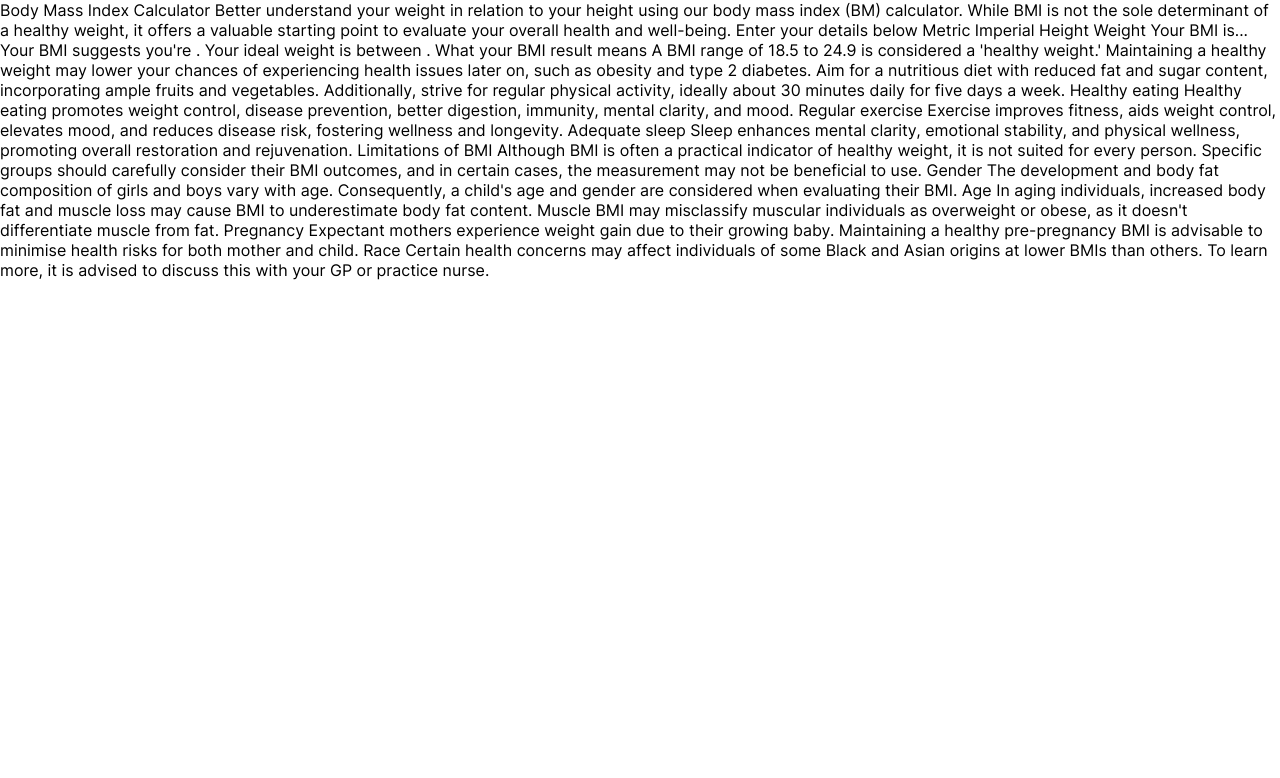
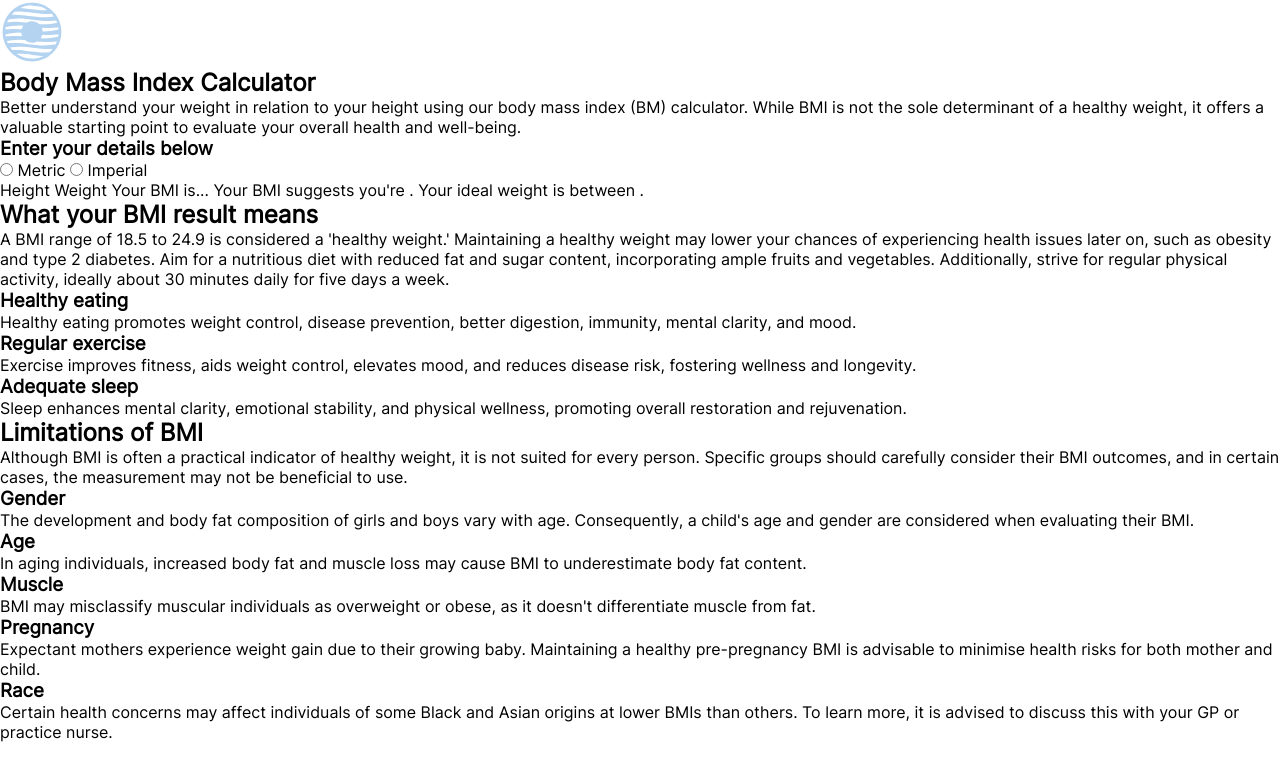
Before and after one commit to jAllanOli/bmi-calculator, an Angular app: page / in a window 1280 px wide. Shown: the top 778 px of the page. Built offline with nearby package versions, Linux system fonts and the light colour scheme.

Commit message:
html initial structure

```diff
--- a/src/app/app.component.html
+++ b/src/app/app.component.html
@@ -1,37 +1,123 @@
+<div class="gradient-wrapper">
+  <header>
+    <img src="../assets/images/logo.svg" alt="logo" />
+  </header>
+  <section class="intro">
+    <h1>Body Mass Index Calculator</h1>
+    <p>
+      Better understand your weight in relation to your height using our body
+      mass index (BM) calculator. While BMI is not the sole determinant of a
+      healthy weight, it offers a valuable starting point to evaluate your
+      overall health and well-being.
+    </p>
+  </section>
+</div>
 <main>
-  Body Mass Index Calculator Better understand your weight in relation to your
-  height using our body mass index (BM) calculator. While BMI is not the sole
-  determinant of a healthy weight, it offers a valuable starting point to
-  evaluate your overall health and well-being. Enter your details below Metric
-  Imperial Height Weight Your BMI is...
+  <section class="inputs-container">
+    <h3>Enter your details below</h3>
+
+    <div class="radio">
+      <label>
+        <input type="radio" name="measurement-unity" id="input" value="" />
+        Metric
+      </label>
+      <label>
+        <input type="radio" name="measurement-unity" id="input" value="" />
+        Imperial
+      </label>
+    </div>
+  </section>
+  Height Weight Your BMI is...
 
   <!-- add score -->
 
   Your BMI suggests you're
   <!-- add classification -->. Your ideal weight is between
-  <!-- add range -->. What your BMI result means A BMI range of 18.5 to 24.9 is
-  considered a 'healthy weight.' Maintaining a healthy weight may lower your
-  chances of experiencing health issues later on, such as obesity and type 2
-  diabetes. Aim for a nutritious diet with reduced fat and sugar content,
-  incorporating ample fruits and vegetables. Additionally, strive for regular
-  physical activity, ideally about 30 minutes daily for five days a week.
-  Healthy eating Healthy eating promotes weight control, disease prevention,
-  better digestion, immunity, mental clarity, and mood. Regular exercise
-  Exercise improves fitness, aids weight control, elevates mood, and reduces
-  disease risk, fostering wellness and longevity. Adequate sleep Sleep enhances
-  mental clarity, emotional stability, and physical wellness, promoting overall
-  restoration and rejuvenation. Limitations of BMI Although BMI is often a
-  practical indicator of healthy weight, it is not suited for every person.
-  Specific groups should carefully consider their BMI outcomes, and in certain
-  cases, the measurement may not be beneficial to use. Gender The development
-  and body fat composition of girls and boys vary with age. Consequently, a
-  child's age and gender are considered when evaluating their BMI. Age In aging
-  individuals, increased body fat and muscle loss may cause BMI to underestimate
-  body fat content. Muscle BMI may misclassify muscular individuals as
-  overweight or obese, as it doesn't differentiate muscle from fat. Pregnancy
-  Expectant mothers experience weight gain due to their growing baby.
-  Maintaining a healthy pre-pregnancy BMI is advisable to minimise health risks
-  for both mother and child. Race Certain health concerns may affect individuals
-  of some Black and Asian origins at lower BMIs than others. To learn more, it
-  is advised to discuss this with your GP or practice nurse.
+  <!-- add range -->.
+
+  <section class="result-explanation">
+    <h2>What your BMI result means</h2>
+    <p>
+      A BMI range of 18.5 to 24.9 is considered a 'healthy weight.' Maintaining
+      a healthy weight may lower your chances of experiencing health issues
+      later on, such as obesity and type 2 diabetes. Aim for a nutritious diet
+      with reduced fat and sugar content, incorporating ample fruits and
+      vegetables. Additionally, strive for regular physical activity, ideally
+      about 30 minutes daily for five days a week.
+    </p>
+  </section>
+
+  <section class="benefits">
+    <article>
+      <h3>Healthy eating</h3>
+      <p>
+        Healthy eating promotes weight control, disease prevention, better
+        digestion, immunity, mental clarity, and mood.
+      </p>
+    </article>
+    <article>
+      <h3>Regular exercise</h3>
+      <p>
+        Exercise improves fitness, aids weight control, elevates mood, and
+        reduces disease risk, fostering wellness and longevity.
+      </p>
+    </article>
+    <article>
+      <h3>Adequate sleep</h3>
+      <p>
+        Sleep enhances mental clarity, emotional stability, and physical
+        wellness, promoting overall restoration and rejuvenation.
+      </p>
+    </article>
+  </section>
+
+  <section class="limitations">
+    <h2>Limitations of BMI</h2>
+    <p>
+      Although BMI is often a practical indicator of healthy weight, it is not
+      suited for every person. Specific groups should carefully consider their
+      BMI outcomes, and in certain cases, the measurement may not be beneficial
+      to use.
+    </p>
+    <div class="cards-grid">
+      <div class="limitations__item">
+        <h3>Gender</h3>
+        <p>
+          The development and body fat composition of girls and boys vary with
+          age. Consequently, a child's age and gender are considered when
+          evaluating their BMI.
+        </p>
+      </div>
+      <div class="limitations__item">
+        <h3>Age</h3>
+        <p>
+          In aging individuals, increased body fat and muscle loss may cause BMI
+          to underestimate body fat content.
+        </p>
+      </div>
+      <div class="limitations__item">
+        <h3>Muscle</h3>
+        <p>
+          BMI may misclassify muscular individuals as overweight or obese, as it
+          doesn't differentiate muscle from fat.
+        </p>
+      </div>
+      <div class="limitations__item">
+        <h3>Pregnancy</h3>
+        <p>
+          Expectant mothers experience weight gain due to their growing baby.
+          Maintaining a healthy pre-pregnancy BMI is advisable to minimise
+          health risks for both mother and child.
+        </p>
+      </div>
+      <div class="limitations__item">
+        <h3>Race</h3>
+        <p>
+          Certain health concerns may affect individuals of some Black and Asian
+          origins at lower BMIs than others. To learn more, it is advised to
+          discuss this with your GP or practice nurse.
+        </p>
+      </div>
+    </div>
+  </section>
 </main>
```
